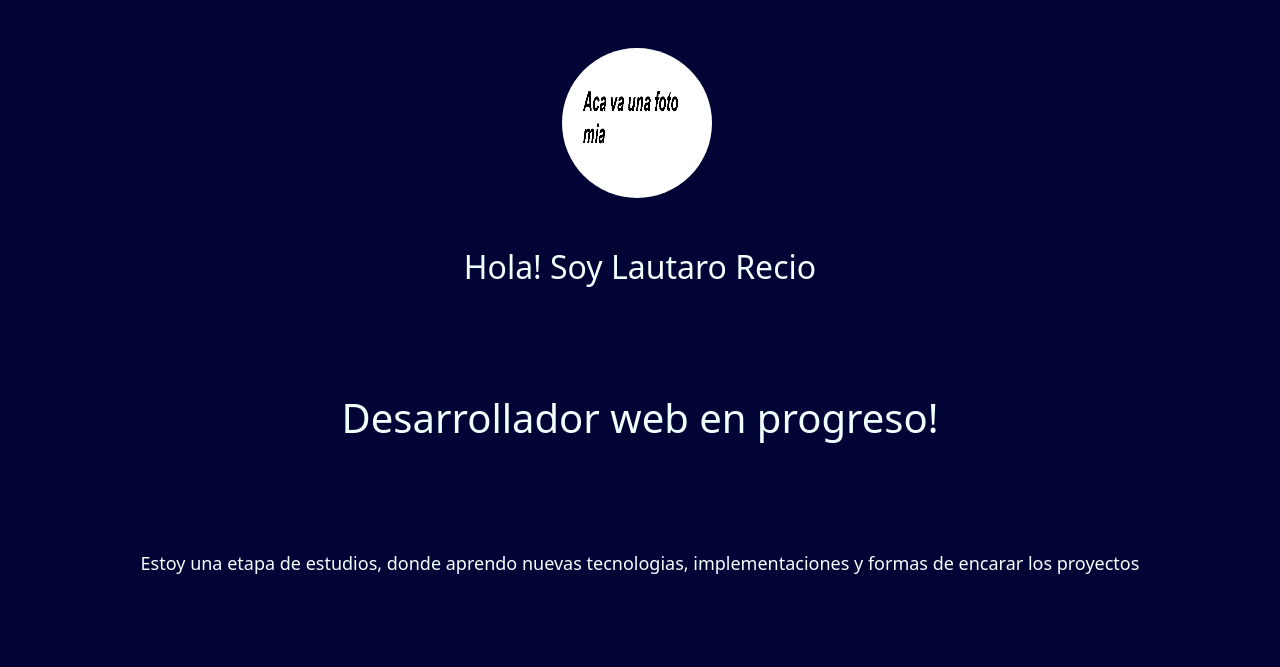
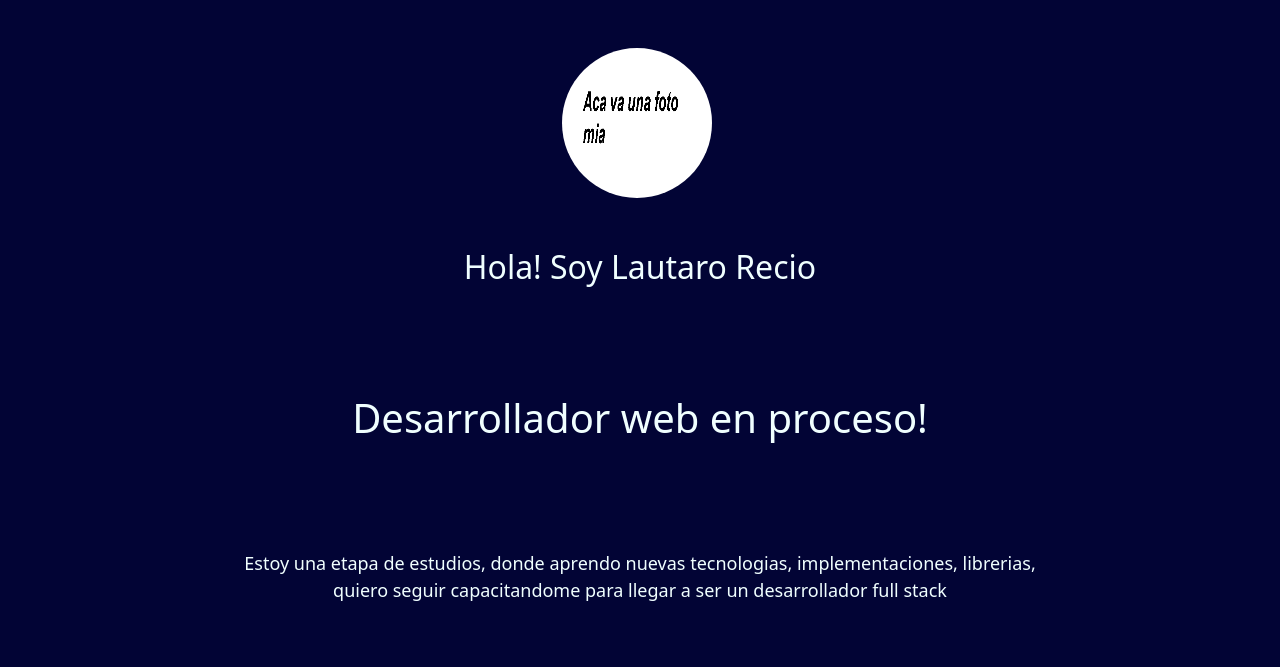
Before and after one commit to Lautaro-Recio/Porfolio, a website: page pages/quien_soy.html in a window 1280 px wide. Shown: the part 102-769 px from the top of the page. Drawn offline with nearby package versions, Linux system fonts and the light colour scheme; files that its build step writes are made by us from their sources; files whose address does not match are found by name.

Commit message:
Cambios en ¿Quien soy?

```diff
--- a/pages/quien_soy.html
+++ b/pages/quien_soy.html
@@ -58,8 +58,8 @@
                 </div>
                 <div class="col-lg-12 col-x s-12 ">
                     <h2 class=" centro">Hola! Soy Lautaro Recio</h2>
-                    <h1 class="centro">Desarrollador web en progreso!</h1>
-                    <p class="centro">Estoy una etapa de estudios, donde aprendo nuevas tecnologias, implementaciones y formas de encarar los proyectos</p>
+                    <h1 class="centro">Desarrollador web en proceso!</h1>
+                    <p class="centro">Estoy una etapa de estudios, donde aprendo nuevas tecnologias, implementaciones, librerias, <br> quiero seguir capacitandome para llegar  a ser un desarrollador full stack</p>
                 </div>
             </div>
         </div>
```
